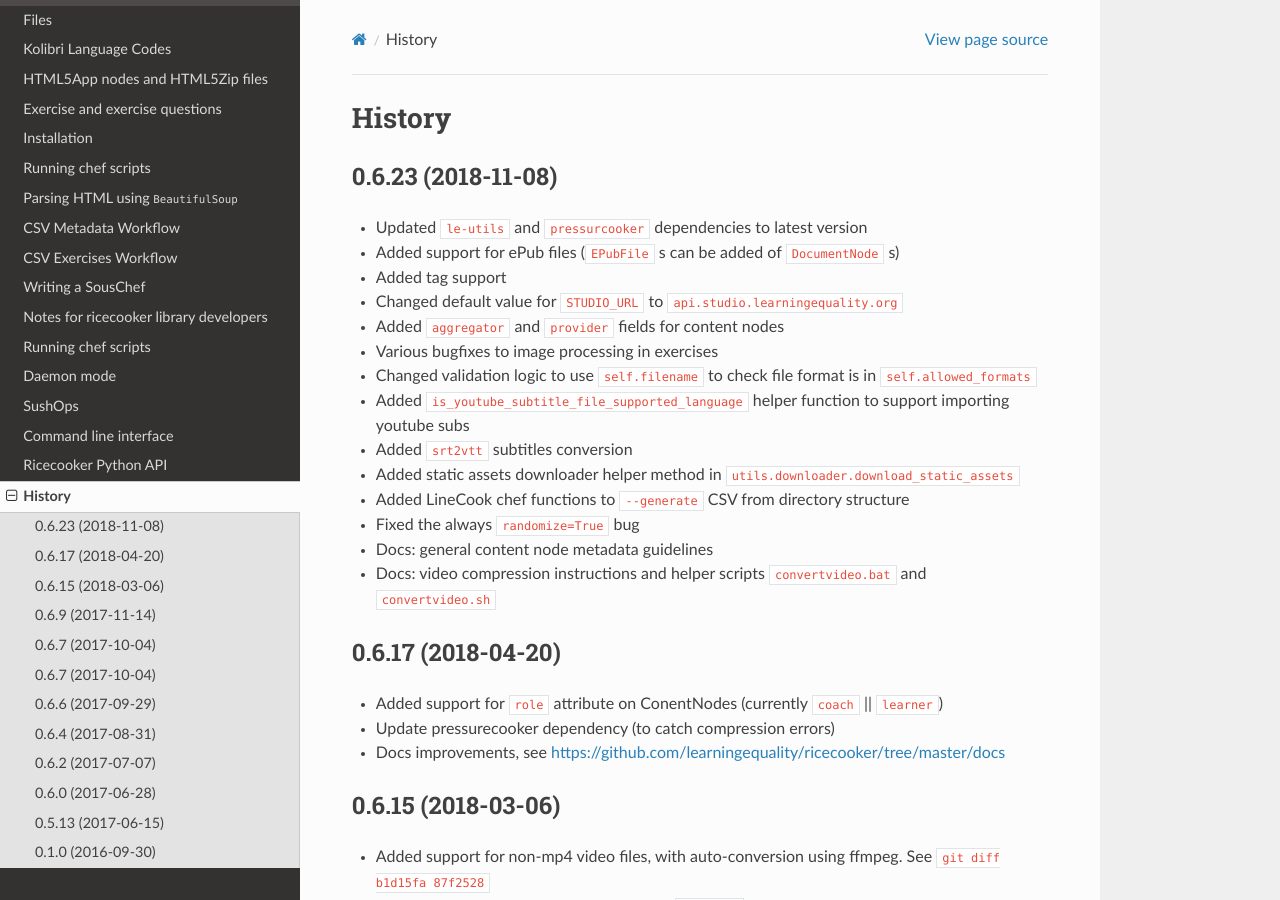
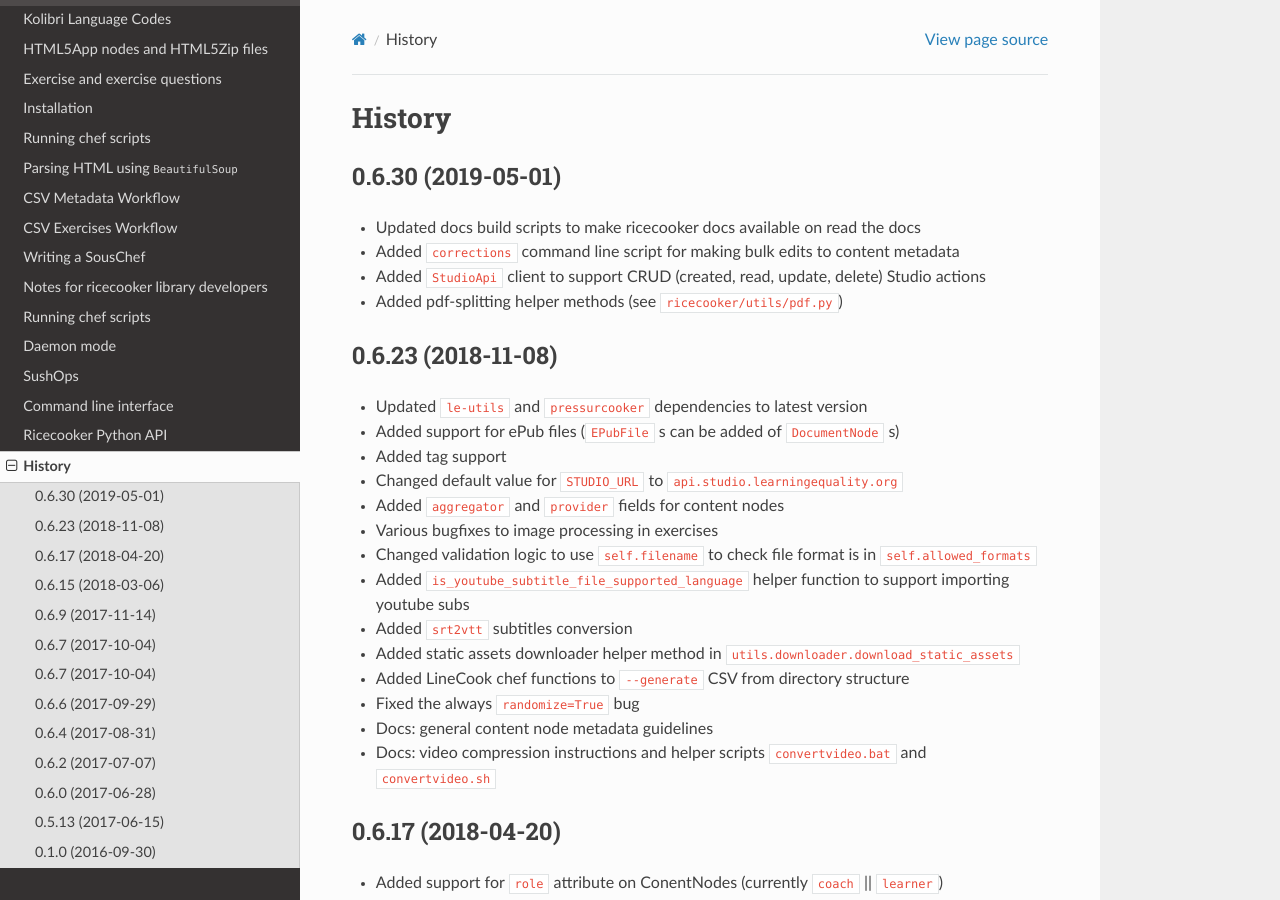
Before and after one commit to learningequality/ricecooker, a Sphinx documentation site: the page built from docs/history.rst, in a window 1280 px wide and 900 px high. Built offline with Sphinx 7.4.7 and the Read the Docs theme 2.0.0, drawn with Linux system fonts in a browser that asks for light colours.

Commit message:
update CHANGELOG info in docs/history.rst

```diff
--- a/docs/history.rst
+++ b/docs/history.rst
@@ -1,6 +1,14 @@
 =======
 History
 =======
+
+0.6.30 (2019-05-01)
+-------------------
+* Updated docs build scripts to make ricecooker docs available on read the docs
+* Added ``corrections`` command line script for making bulk edits to content metadata
+* Added ``StudioApi`` client to support CRUD (created, read, update, delete) Studio actions
+* Added pdf-splitting helper methods (see ``ricecooker/utils/pdf.py``)
+
 
 0.6.23 (2018-11-08)
 -------------------
```
